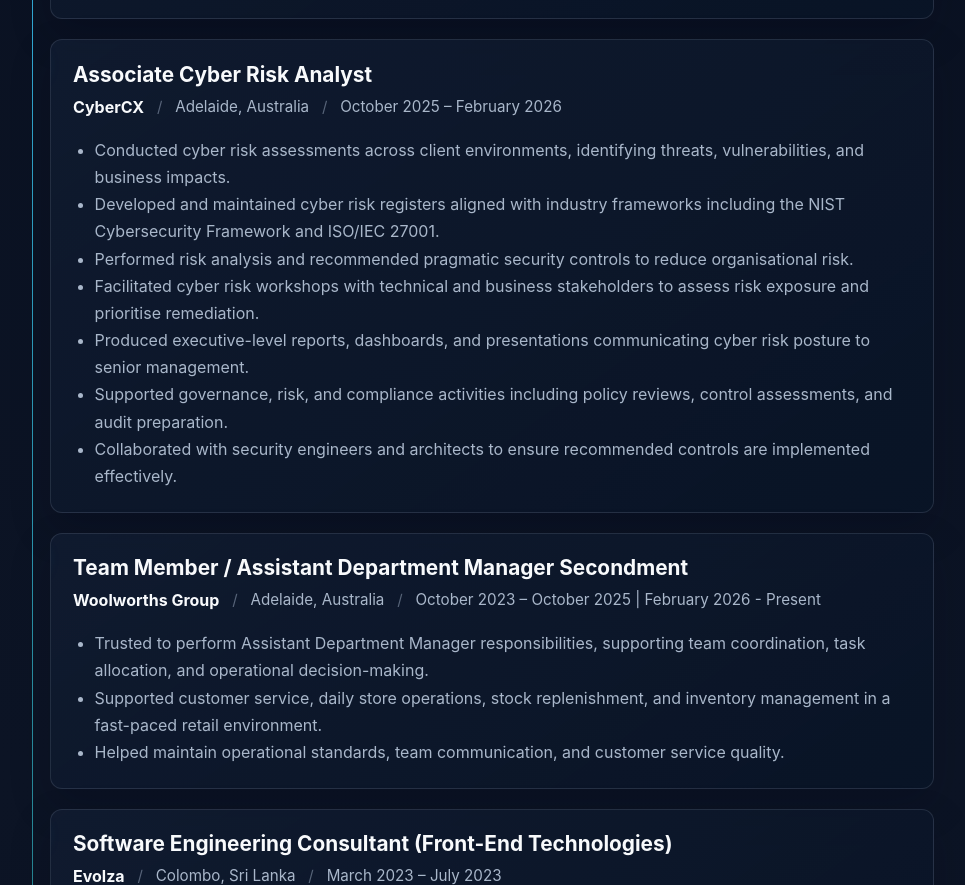
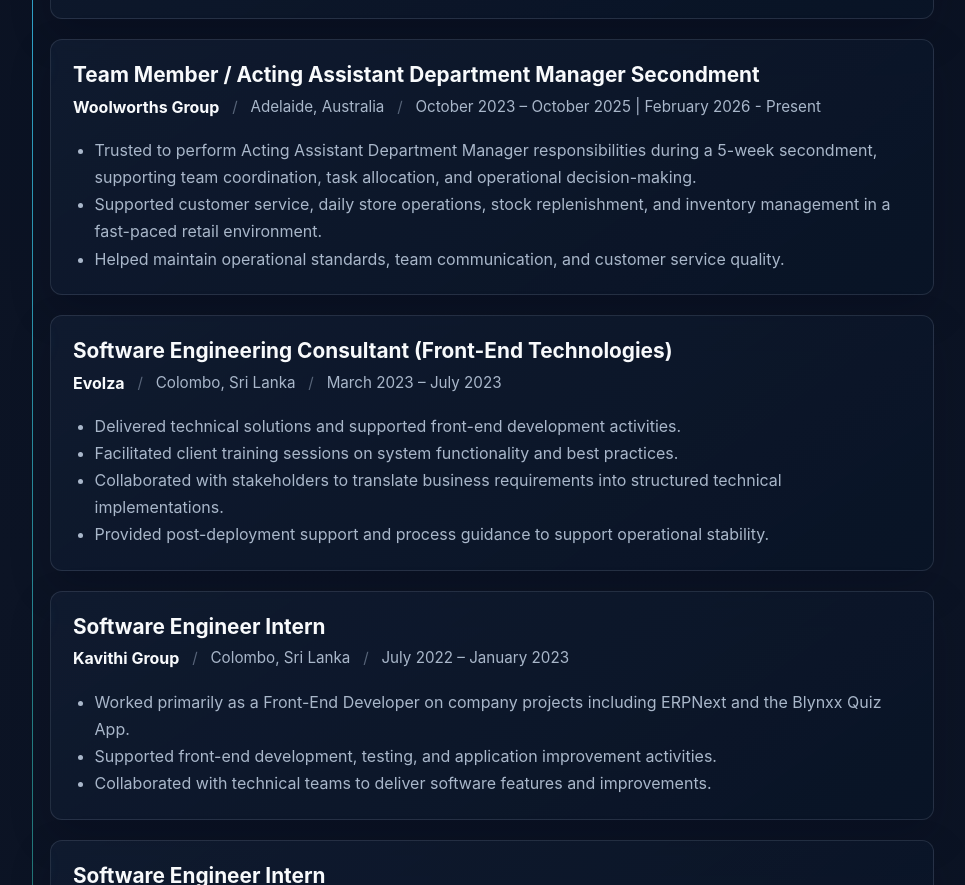
Before and after one commit to vinula98/cyber-portfolio, an Astro site in the folder portfolio-site/: page /resume in a window 1280 px wide. Shown: the part 1135-2020 px from the top of the page, without its empty margins (157-1122 px from the left). Built offline with nearby package versions, Linux system fonts and the light colour scheme; Astro itself is replaced by a stand-in of ours.

Commit message:
removed dummy content

```diff
--- a/portfolio-site/src/pages/resume.astro
+++ b/portfolio-site/src/pages/resume.astro
@@ -212,7 +212,7 @@ identity security improvements, and cyber risk reduction initiatives.
       <li>Developed cybersecurity governance documentation including access management procedures, acceptable use standards, software governance controls, awareness material, validation documentation, and cybersecurity improvement roadmaps.</li>
     </ul>
   </article>
-
+<!--
   <article class="experience-role">
     <h3>Associate Cyber Risk Analyst</h3>
     <p class="role-meta">
@@ -231,9 +231,10 @@ identity security improvements, and cyber risk reduction initiatives.
       <li>Collaborated with security engineers and architects to ensure recommended controls are implemented effectively.</li>
     </ul>
   </article>
+-->
 
   <article class="experience-role">
-    <h3>Team Member / Assistant Department Manager Secondment</h3>
+    <h3>Team Member / Acting Assistant Department Manager Secondment</h3>
     <p class="role-meta">
       <span class="role-company">Woolworths Group</span>
       <span class="role-detail">Adelaide, Australia</span>
@@ -241,7 +242,7 @@ identity security improvements, and cyber risk reduction initiatives.
     </p>
 
     <ul>
-      <li>Trusted to perform Assistant Department Manager responsibilities, supporting team coordination, task allocation, and operational decision-making.</li>
+      <li>Trusted to perform Acting Assistant Department Manager responsibilities during a 5-week secondment, supporting team coordination, task allocation, and operational decision-making.</li>
       <li>Supported customer service, daily store operations, stock replenishment, and inventory management in a fast-paced retail environment.</li>
       <li>Helped maintain operational standards, team communication, and customer service quality.</li>
     </ul>
```
Also changed, not shown: 1 other file.
